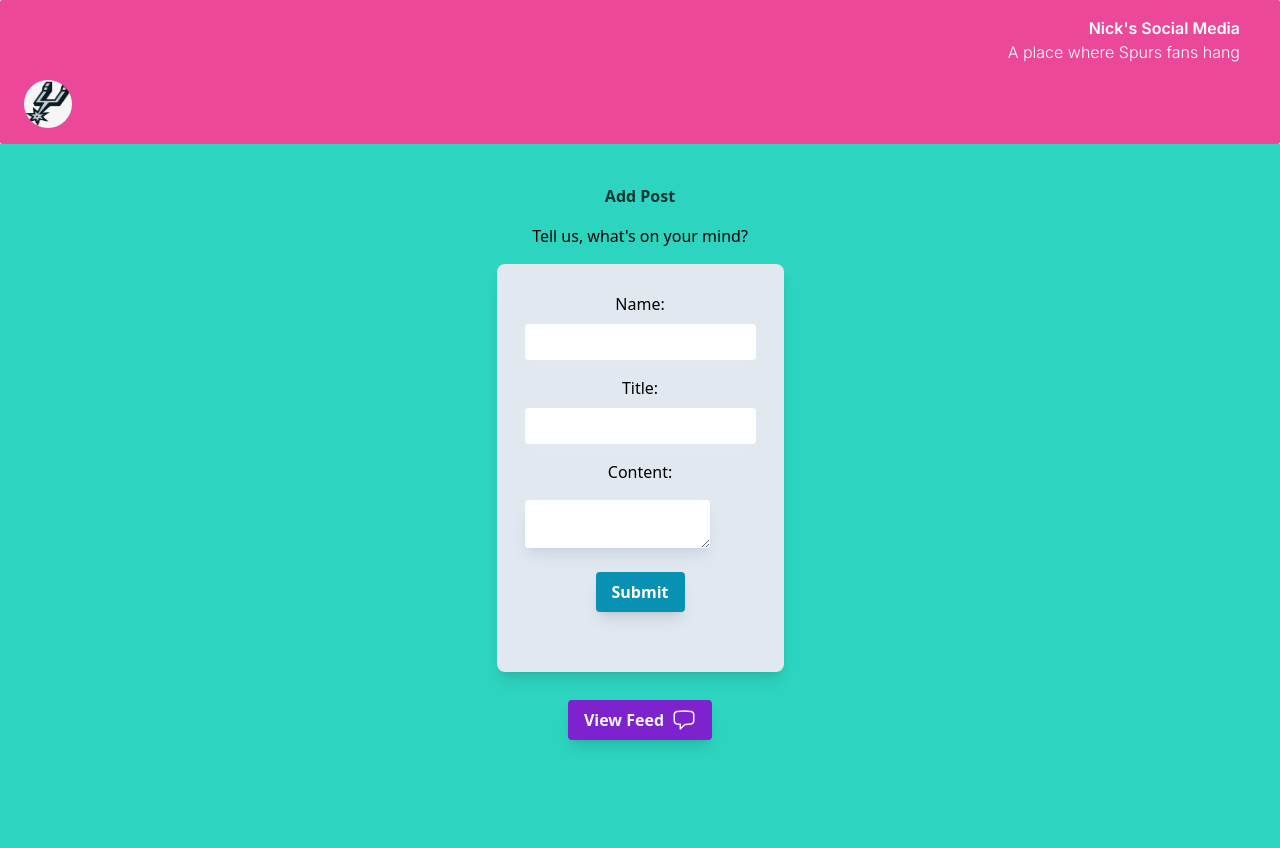
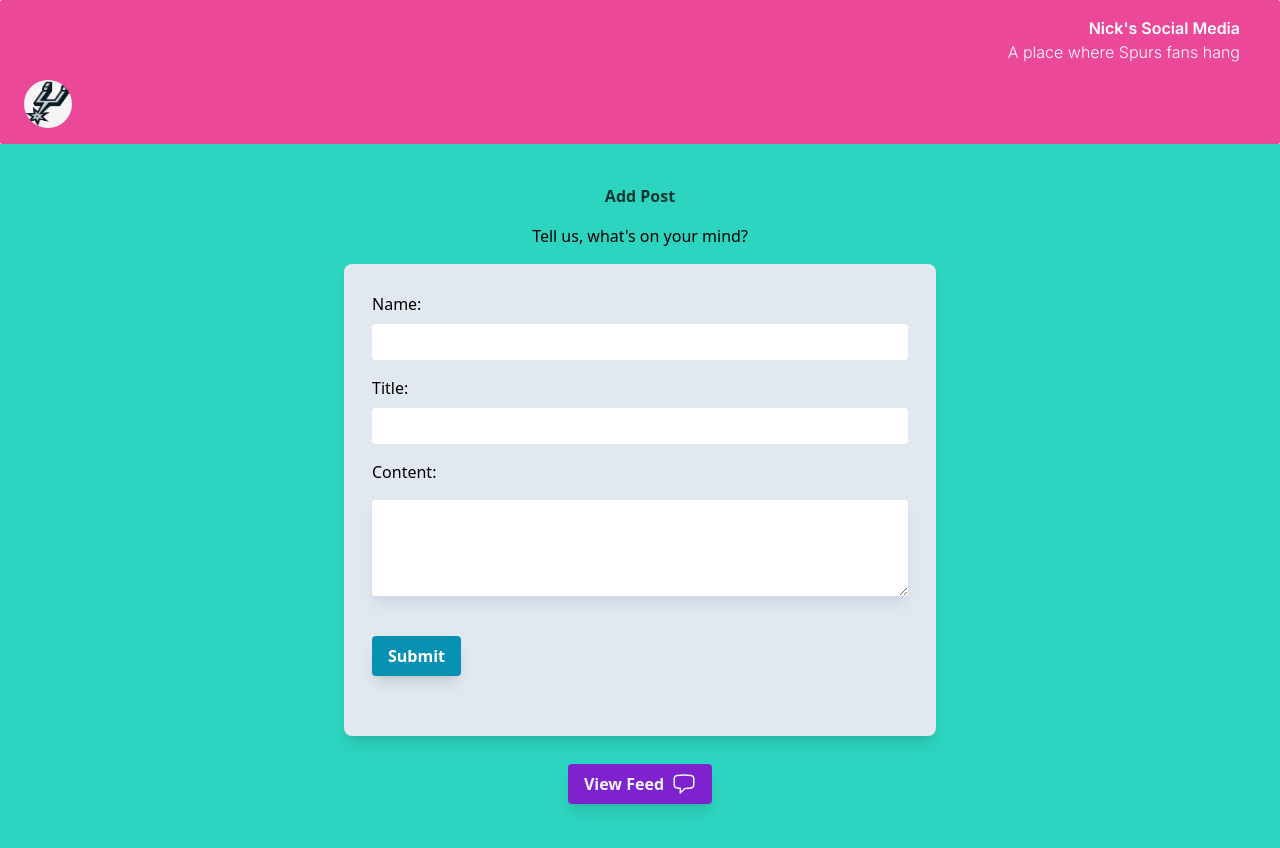
Before and after one commit to tefnick/full-stack-intro, a Next.js app: page /add-post in a window 1280 px wide. Shown: the top 848 px of the page. Built offline with nearby package versions, Linux system fonts and the light colour scheme.

Commit message:
fix form width

```diff
--- a/app/add-post/page.jsx
+++ b/app/add-post/page.jsx
@@ -46,11 +46,11 @@ export default function AddPost() {
 
     return (
         <Suspense fallback={<Loading/>}>
-        <main className='relative flex min-h-screen bg-teal-400 font-sans'>
-            <section className='flex-col justify-center overflow-hidden py-6 px-6 mx-auto text-center'>
+        <main className='flex min-h-screen bg-teal-400 font-sans'>
+            <section className='flex-col overflow-hidden py-6 px-6 mx-auto w-full md:w-full lg:w-1/2'>
                 <h1 className='font-semibold mt-4 text-center animate-pulse mb-4'>Add Post</h1>
-                <p className='font-light'>Tell us, what's on your mind?</p>
-                <section className='bg-slate-200 p-7 mt-4 shadow shadow-lg rounded-lg text-center'>
+                <p className='font-light text-center'>Tell us, what's on your mind?</p>
+                <section className='bg-slate-200 p-7 mt-4 shadow-lg rounded-lg'>
                     <form onSubmit={handleSubmit} className='relative mb-8 border-spacing-5'>
                         <div>
                             <label htmlFor="name">Name:</label>
@@ -60,7 +60,7 @@ export default function AddPost() {
                                 value={name}
                                 onChange={handleNameChange}
                                 required
-                                className='line-clamp-3 mt-2 mb-4 shadow-slate-200 shadow-lg rounded min-h-9'
+                                className='line-clamp-3 mt-2 mb-4 shadow-slate-200 shadow-lg rounded min-h-9 w-full'
                             />
                         </div>
                         <div>
@@ -71,7 +71,7 @@ export default function AddPost() {
                                 value={title}
                                 onChange={handleTitleChange}
                                 required
-                                className='line-clamp-3 mt-2 mb-4 shadow-slate-200 shadow-lg rounded min-h-9'
+                                className='line-clamp-3 mt-2 mb-4 shadow-slate-200 shadow-lg rounded min-h-9 w-full'
                             />
                         </div>
                         <div>
@@ -81,10 +81,10 @@ export default function AddPost() {
                                 value={content}
                                 onChange={handleContentChange}
                                 required
-                                className='line-clamp-3 mt-4 mb-6 shadow-slate-300 shadow-lg rounded min-h-9'
+                                className='line-clamp-3 mt-4 mb-6 shadow-slate-300 shadow-lg rounded min-h-24 w-full'
                             />
                         </div>
-                        <button type="submit" className='relative bg-cyan-600 hover:bg-emerald-500 text-white font-bold py-2 px-4 rounded shadow-lg'>Submit</button>
+                        <button type="submit" className='bg-cyan-600 hover:bg-emerald-500 text-white font-bold py-2 px-4 mt-4 rounded shadow-lg'>Submit</button>
                     </form>
                 </section>
                 <div className='flex flex-row justify-center'>
```
